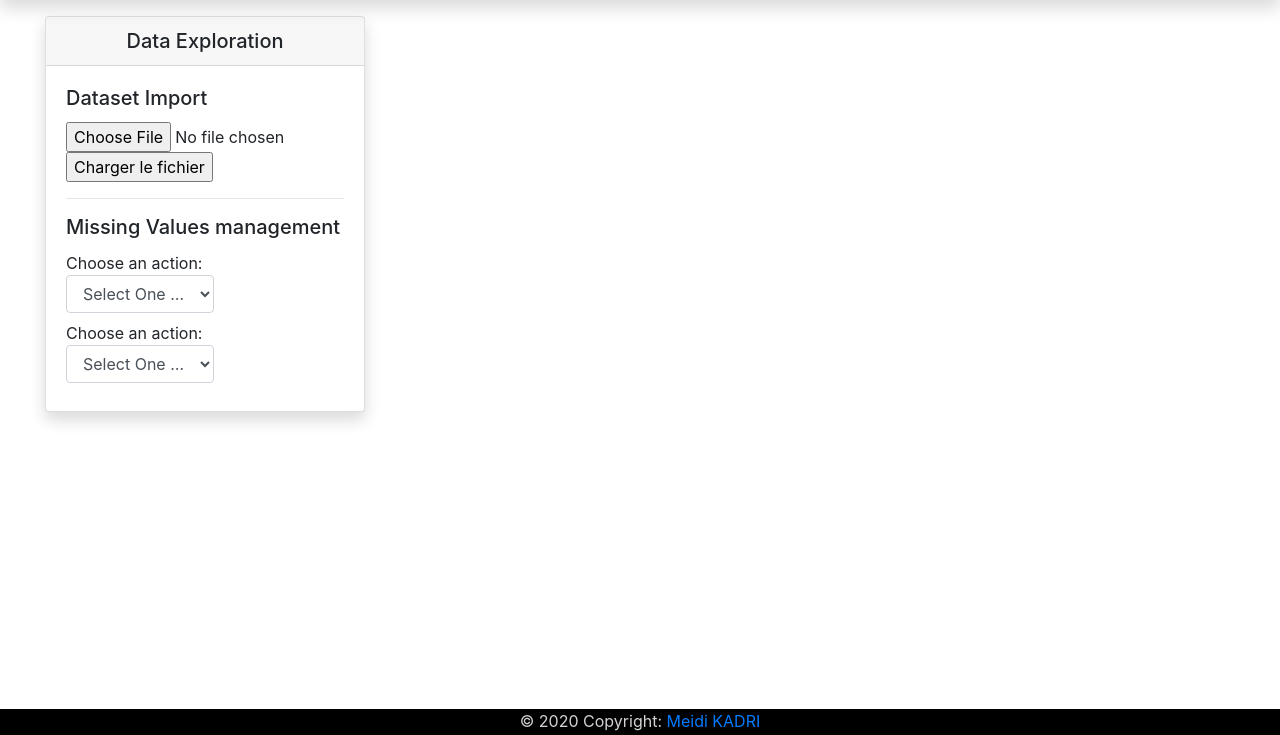
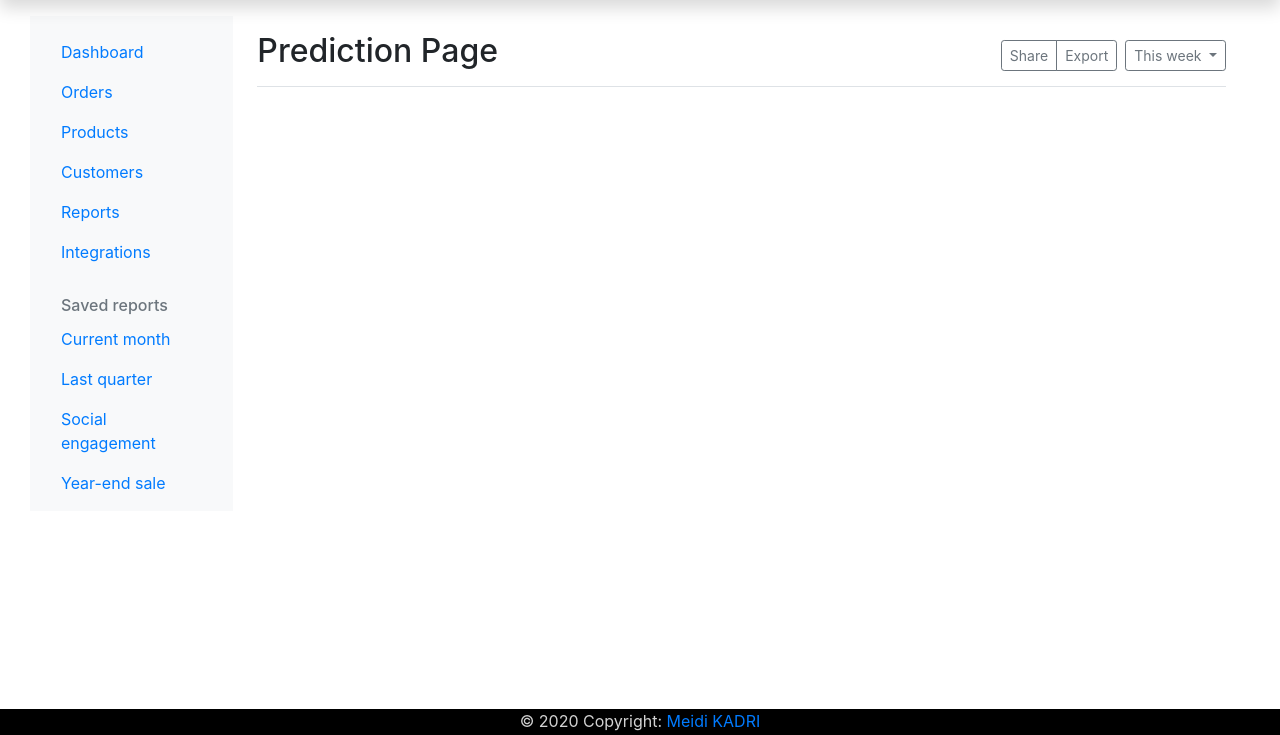
Before and after one commit to MeidiKDRI/MLD, a Flask app: template templates/prediction.html in a window 1280 px wide. Shown: the part 56-791 px from the top of the page. Run offline with Flask 2, Linux system fonts and the light colour scheme; the template is opened without the code that fills it, so the values that code supplies are empty; some libraries are stand-ins or nearby versions.

Commit message:
Sidebar instead of card for control panel

```diff
--- a/app.py
+++ b/app.py
@@ -36,11 +36,6 @@ auth = firebase.auth()
 
 # Firebase Database
 db = firebase.database()
-
-
-class SelectForm(FlaskForm):
-    na_act = SelectField('Missing Values', choices=[
-        ('dropna()','Drop NA'),('fillna()','Fill NA'),('replace()','Replace NA')])
 
 ##############################################
 ############# ROUTES #########################
@@ -219,6 +214,12 @@ def dataset() :
         user = auth.refresh(user['refreshToken'])
         session['user'] = user
 
+        # We fetch the user infos
+        userInfo = auth.get_account_info(user['idToken'])
+        userId   = userInfo['users'][0]['localId']
+        username = db.child("users").child(userId).child('username').get().val()
+        username = username.capitalize()
+
         global df
 
         try:
@@ -243,12 +244,13 @@ def dataset() :
             df_na = pd.DataFrame(df_na, columns= ['Missing Value Count'])
 
             return render_template('dataset.html',
-                                df_name = filename,
-                                nb_col = nb_col, nb_rows = nb_rows,
-                                dataset = [df.to_html(classes = 'data')],
-                                describe = [desc.to_html(classes = 'data')],
-                                df_infos = [df_infos.to_html(classes = 'data')],
-                                df_na = [df_na.to_html(classes= 'data')])
+                                   username = username,
+                                    df_name = filename,
+                                    nb_col = nb_col, nb_rows = nb_rows,
+                                    dataset = [df.to_html(classes = 'data')],
+                                    describe = [desc.to_html(classes = 'data')],
+                                    df_infos = [df_infos.to_html(classes = 'data')],
+                                    df_na = [df_na.to_html(classes= 'data')])
 
         except:
 
--- a/templates/prediction.html
+++ b/templates/prediction.html
@@ -53,119 +53,105 @@
         {% endif %}
     {% endwith %}
 
-    <!-- Menu Card-->
-    <div class="col">
-        <div  class="h-100 card shadow" style="width: 20rem;" >
+<div class="container-fluid">
+  <div class="row">
+    <nav id="sidebarMenu" class="col-md-3 col-lg-2 d-md-block bg-light sidebar collapse">
+      <div class="sidebar-sticky pt-3">
+        <ul class="nav flex-column">
+          <li class="nav-item">
+            <a class="nav-link active" href="#">
+              <span data-feather="home"></span>
+              Dashboard <span class="sr-only">(current)</span>
+            </a>
+          </li>
+          <li class="nav-item">
+            <a class="nav-link" href="#">
+              <span data-feather="file"></span>
+              Orders
+            </a>
+          </li>
+          <li class="nav-item">
+            <a class="nav-link" href="#">
+              <span data-feather="shopping-cart"></span>
+              Products
+            </a>
+          </li>
+          <li class="nav-item">
+            <a class="nav-link" href="#">
+              <span data-feather="users"></span>
+              Customers
+            </a>
+          </li>
+          <li class="nav-item">
+            <a class="nav-link" href="#">
+              <span data-feather="bar-chart-2"></span>
+              Reports
+            </a>
+          </li>
+          <li class="nav-item">
+            <a class="nav-link" href="#">
+              <span data-feather="layers"></span>
+              Integrations
+            </a>
+          </li>
+        </ul>
 
-            <h5 class="card-header" style='text-align: center;'>Data Exploration</h5><!--Panel title-->
-
-            <div class="card-body">
-
-                <h5 class="card-title">Dataset Import</h5>
-
-                <form action = "#" method = "POST" enctype = "multipart/form-data">
-                    <input type = "file" name = "file" />
-                    <input type = "submit" value="Charger le fichier"/>
-                </form>
-
-                <hr>
-
-                <h5 class="card-title">Missing Values management</h5>
-
-                <!-- NA Select-->
-                <label>Choose an action:
-                <select class="na_sel_action form-control" name="nan_action" action="{{ url_for('dataset') }}">
-                    <option value="">Select One …</option>
-                    {% for col in na_actions %}
-                    <option value="{{ col.name }}">{{ col.name }}</option>
-                    {% endfor %}
-                </select>
-                </label>
-
-                <div class="na_select_result"></div>
-                <script>
-                    const naSelectElmt = document.querySelector('.na_sel_action');
-
-                    naSelectElmt.addEventListener('change', (event) => {
-                    const naResult = document.querySelector('.na_select_result');
-                    naResult.textContent =  event.target.value;
-                    });
-                </script>
-
-                <!-- Col Select-->
-                <label>Choose an action:
-                <select class="col_selector form-control" name="col_selector">
-                    <option value="">Select One …</option>
-                        {% for col in col_selec %}
-                        <option value="{{ col.name }}">{{ col.name }}</option>
-                        {% endfor %}
-                </select>
-                </label>
-
-                <div class="col_select_result"></div>
-                <script>
-                    const colSelectElmt = document.querySelector('.col_selector');
-
-                    colSelectElmt.addEventListener('change', (event) => {
-                    const colResult = document.querySelector('.col_select_result');
-                    colResult.textContent =  event.target.value;
-                    });
-                </script>
+        <h6 class="sidebar-heading d-flex justify-content-between align-items-center px-3 mt-4 mb-1 text-muted">
+          <span>Saved reports</span>
+          <a class="d-flex align-items-center text-muted" href="#" aria-label="Add a new report">
+            <span data-feather="plus-circle"></span>
+          </a>
+        </h6>
+        <ul class="nav flex-column mb-2">
+          <li class="nav-item">
+            <a class="nav-link" href="#">
+              <span data-feather="file-text"></span>
+              Current month
+            </a>
+          </li>
+          <li class="nav-item">
+            <a class="nav-link" href="#">
+              <span data-feather="file-text"></span>
+              Last quarter
+            </a>
+          </li>
+          <li class="nav-item">
+            <a class="nav-link" href="#">
+              <span data-feather="file-text"></span>
+              Social engagement
+            </a>
+          </li>
+          <li class="nav-item">
+            <a class="nav-link" href="#">
+              <span data-feather="file-text"></span>
+              Year-end sale
+            </a>
+          </li>
+        </ul>
+      </div>
+    </nav>
 
 
+    <main role="main" class="col-md-9 ml-sm-auto col-lg-10 px-md-4">
+      <div class="d-flex justify-content-between flex-wrap flex-md-nowrap align-items-center pt-3 pb-2 mb-3 border-bottom">
 
-            </div>
+        <h1 class="h2">Prediction Page</h1>
+        <div class="btn-toolbar mb-2 mb-md-0">
+          <div class="btn-group mr-2">
+            <button type="button" class="btn btn-sm btn-outline-secondary">Share</button>
+            <button type="button" class="btn btn-sm btn-outline-secondary">Export</button>
+          </div>
+          <button type="button" class="btn btn-sm btn-outline-secondary dropdown-toggle">
+            <span data-feather="calendar"></span>
+            This week
+          </button>
         </div>
-    </div>
-    <!-- Menu Card-->
+      </div>
 
-    <!-- Main Panel-->
-    <div class="col-sm-8 h-100">
-            <row>
-                <div>
-                    {%if df_name%}{{df_name}}{% endif %}
-                    <h6 style = 'display: inline-block'>{%if nb_col%} | {{nb_col}} Columns{% endif %}</h6>
-                    <h6 style = 'display: inline-block'>{%if nb_rows%} | {{nb_rows}} Rows{% endif %}</h6>
-                </div>
 
-                <div class="table-responsive" style = 'height: 300px; width: 100%;'>
-                    {% for table in dataset %}
-                    {{ table|safe }}
-                    {% endfor %}
-                </div>
-            </row>
-
-            <div class = 'row'>
-                <div class='col w-50'>
-                    <div class="table-responsive">
-                        {% for table in describe %}
-                        <h5>Summary</h5>
-                        {{ table|safe }}
-                        {% endfor %}
-                    </div>
-                </div>
-
-                <div class='col w-25'>
-                    <div class="table-responsive">
-                        {% for table in df_infos %}
-                        <h5>Dataframe Informations</h5>
-                        {{ table|safe }}
-                        {% endfor %}
-                    </div>
-                </div>
-
-                <div class='col w-25'>
-                    <div class="table-responsive">
-                        {% for table in df_na %}
-                        <h5>Missing values</h5>
-                        {{ table|safe }}
-                        {% endfor %}
-                    </div>
-                </div>
-            </div>
-        </div>
-
-    </div>
+    </main>
+  </div>
+</div>
 
 
 <script type=text/javascript src="{{
```
Also changed, not shown: templates/dataset.html (+91 -24 lines), templates/dataxplo.html (+7 -4 lines).
